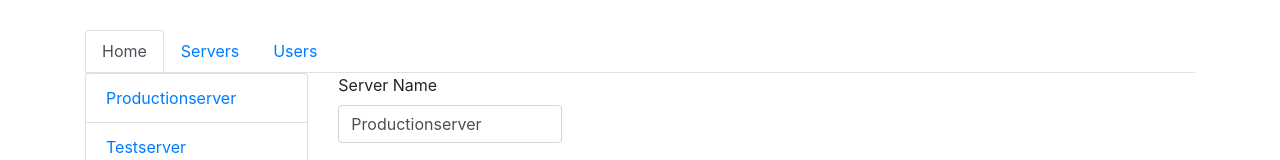
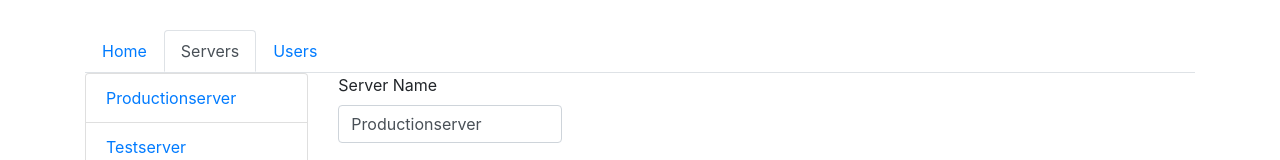
Before and after one commit to RomaM/maximilianschwarzmuller, an Angular app: page /servers in a window 1280 px wide. Shown: the top 160 px of the page. Built offline with nearby package versions, Linux system fonts and the light colour scheme.

Commit message:
Changes for 17.09.18

```diff
--- a/src/app/app.component.html
+++ b/src/app/app.component.html
@@ -2,8 +2,12 @@
   <div class="row">
     <div class="col-12">
       <ul class="nav nav-tabs">
-        <li role="nav-item"><a class="nav-link active" routerLink="/">Home</a></li>
-        <li role="nav-item"><a class="nav-link" routerLink="/servers">Servers</a></li>
+        <li role="nav-item"><a
+                class="nav-link"
+                routerLinkActive="active"
+                [routerLinkActiveOptions]="{exact: true}"
+                routerLink="/">Home</a></li>
+        <li role="nav-item"><a class="nav-link" routerLinkActive="active" routerLink="/servers">Servers</a></li>
         <li role="nav-item"><a class="nav-link" routerLink="/users">Users</a></li>
       </ul>
     </div>
```
